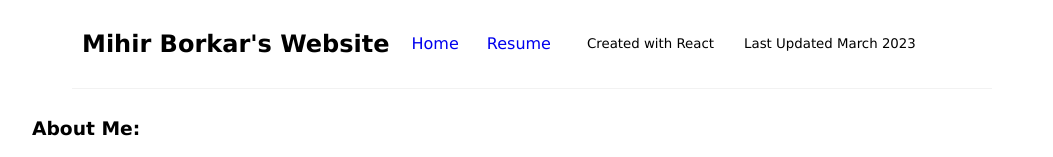
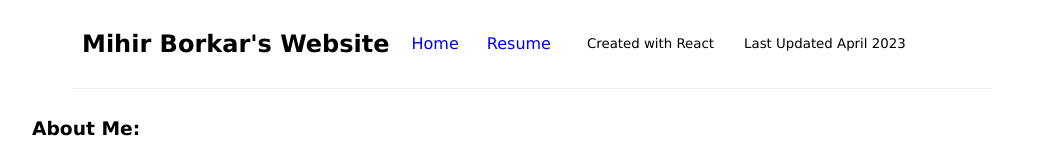
Before and after one commit to mihirbpi/react-practice, a React (Create React App) app: page / in a window 1280 px wide. Shown: the top 157 px of the page, without its empty margins (108-1161 px from the left). Built offline with nearby package versions, Linux system fonts and the light colour scheme.

Commit message:
update date

```diff
--- a/src/components/Navbar.js
+++ b/src/components/Navbar.js
@@ -9,7 +9,7 @@ const Navbar  = () => {
             <Link to="/resume">Resume</Link>
         </div>
         <div className="info">Created with React</div>
-        <div className="info">Last Updated March 2023</div>
+        <div className="info">Last Updated April 2023</div>
       </nav>
     );
 }
```
